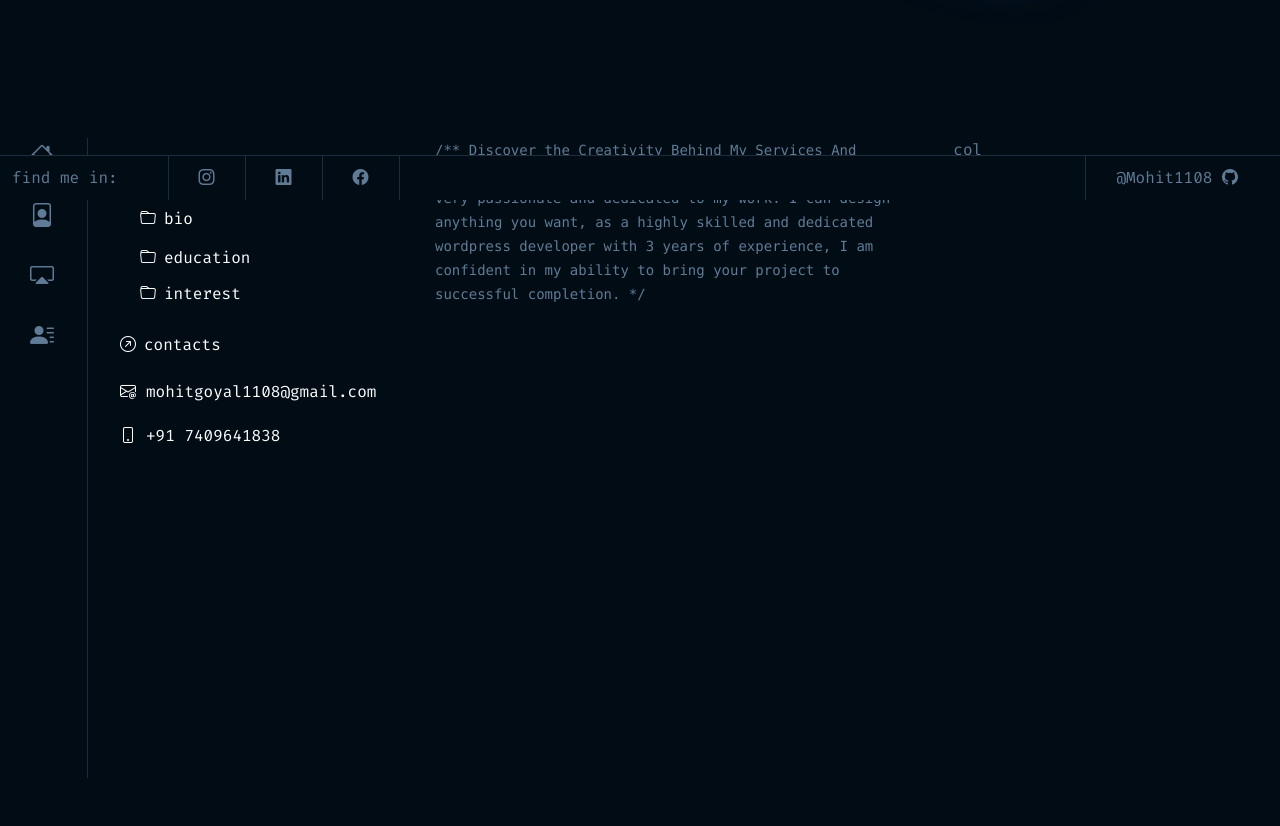
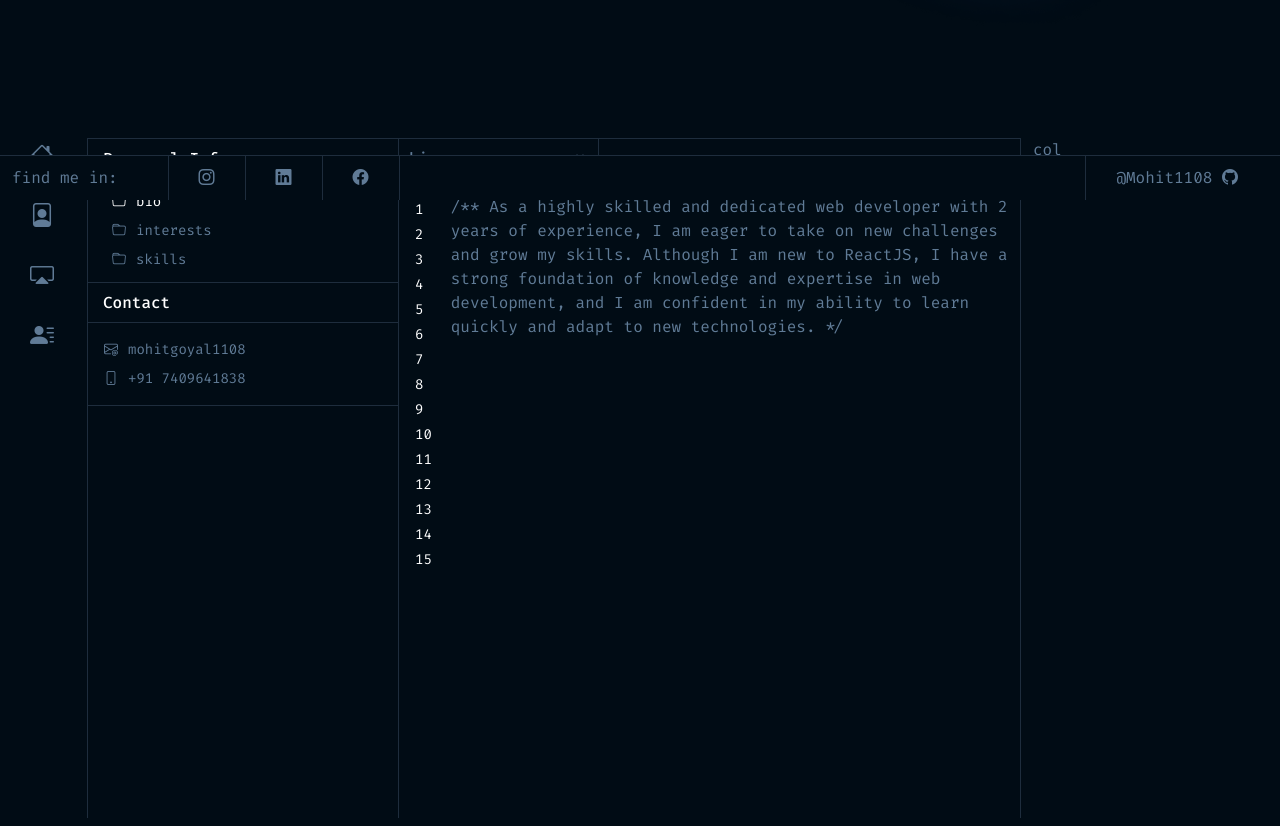
Before and after one commit to Mohit1108/ReactPortfolio, a React (Create React App) app: page / in a window 1280 px wide. Shown: the part 600-1426 px from the top of the page. Built offline with nearby package versions, Linux system fonts and the light colour scheme.

Commit message:
UI Fixes and Added Accordian in it

```diff
--- a/src/Components/Sections/About.js
+++ b/src/Components/Sections/About.js
@@ -1,8 +1,29 @@
-import React from "react";
-import PersonalInfo from "./AboutCompartments/personalInfo";
+import React, { useState } from "react";
 import Contact from "./AboutCompartments/contact";
-import BioInterestEducationContent from "./AboutCompartments/Info/BEIContent";
+
+import data from "./AboutCompartments/Accordian/data";
+import Title from "./AboutCompartments/Accordian/Title";
+import Content from "./AboutCompartments/Accordian/Content";
+// import Accordion from "./AboutCompartments/Accordian/Accordion";
 export default function About() {
+  const [activeTab, setActiveTab] = useState(data[0].id);
+
+  const handleTabClick = (tabId) => {
+    setActiveTab(tabId);
+  };
+
+  const [personalInfoOpen, setPersonalInfoOpen] = useState(true);
+  const [contactOpen, setContactOpen] = useState(true);
+
+  const togglePersonalInfo = () => {
+    setPersonalInfoOpen(!personalInfoOpen);
+  };
+
+  const toggleContact = () => {
+    setContactOpen(!contactOpen);
+  };
+
+
   return (
     <div>
       <div className=" heroSection my-5">
@@ -17,15 +38,26 @@ export default function About() {
           </div>
 
           {/* Personal Info */}
-          <div className="col-md-3 me-4">
-            <div className="accordion" id="accordionExample">
-              <PersonalInfo></PersonalInfo>
-              {/* Contact me */}
-              <Contact></Contact>
-            </div>
+
+          <div className="col-md-3 m-0 p-0 infoTitle border-end border-top">
+                <h3 onClick={togglePersonalInfo} className={personalInfoOpen ? 'active' : ''}>Personal Info</h3>
+                {personalInfoOpen && (
+                    <Title
+                      tabs={data}
+                      activeTab={activeTab}
+                      handleTabClick={handleTabClick}
+                    ></Title>
+                )}
+
+                <h3 onClick={toggleContact} className={"contactTab border-top " + (contactOpen ? ' active' : '')}>Contact</h3>
+                {contactOpen && (
+                    <Contact></Contact>
+                )}
+
+            <div className="accordion" id="accordionExample"></div>
           </div>
-          <div className="col-md-5">
-            <BioInterestEducationContent></BioInterestEducationContent>
+          <div className="col-md-6 p-0">
+            <Content tabs={data} activeTab={activeTab}></Content>
           </div>
           <div className="col-md-2">col</div>
         </div>
--- /dev/null
+++ b/src/Components/Sections/AboutCompartments/Accordian/Content.js
@@ -0,0 +1,41 @@
+import React from "react";
+import SyntaxHighlighter from "react-syntax-highlighter";
+import { dracula } from "react-syntax-highlighter/dist/esm/styles/hljs";
+
+const Content = ({ tabs, activeTab }) => {
+  const numbers = [];
+  for (let i = 1; i <= 15; i++) {
+    numbers.push(i);
+  }
+
+  const activeTabData = tabs.find((tab) => tab.id === activeTab);
+
+  return (
+    <div className="bodyWraperContent border-top border-end h-100 p-0">
+      {activeTabData && (
+        <div className="contantwrapper">
+          <h3 className="title border-end m-0">
+            {activeTabData.title} <i className="bi bi-x"></i>
+          </h3>
+          <div className="row description p-0 m-0 border-top pt-3">
+            <div className="col-md-1 p-0 ">
+              <ul className="list-group">
+                {numbers.map((number) => (
+                  <li className="list-group-item px-3 pt-1 pb-0 small" key={number}>
+                    {number}
+                  </li>
+                ))}
+              </ul>
+            </div>
+            <div className="col-md-11 p-0">
+
+              <p className=" ">{activeTabData.content}</p>
+            </div>
+          </div>
+        </div>
+      )}
+    </div>
+  );
+};
+
+export default Content;
--- /dev/null
+++ b/src/Components/Sections/AboutCompartments/Accordian/Title.js
@@ -0,0 +1,21 @@
+// Sidebar.js
+
+import React from 'react';
+
+const Title = ({ tabs, activeTab, handleTabClick }) => {
+  return (
+    <ul className="list-group px-4 border-top rounded-0 py-2">
+      {tabs.map(tab => (
+        <li
+          key={tab.id}
+          className={"list-group-item py-1 small " + (tab.id === activeTab ? ' active ' : '')}
+          onClick={() => handleTabClick(tab.id)}
+        ><i className="bi bi-folder"></i>
+          {tab.title}
+        </li>
+      ))}
+    </ul>
+  );
+};
+
+export default Title;
--- /dev/null
+++ b/src/Components/Sections/AboutCompartments/Accordian/data.js
@@ -0,0 +1,37 @@
+// data.js
+const data = [
+  {
+    id: 1,
+    title: "bio",
+    content:
+      "/** As a highly skilled and dedicated web developer with 2 years of experience, I am eager to take on new challenges and grow my skills. Although I am new to ReactJS, I have a strong foundation of knowledge and expertise in web development, and I am confident in my ability to learn quickly and adapt to new technologies. */ ",
+  },
+  {
+    id: 2,
+    title: "interests",
+    content: <html><ul className="list-group-interest list-group">
+    <li>Web development</li>
+    <li>React.js</li>
+    <li>WordPress development</li>
+    <li>HTML, CSS,  JavaScript</li>
+    <li>Delivering high-quality work</li>
+    <li>Creating stunning websites</li>
+    <li>WooCommerce</li>
+    <li>ACF development</li>
+    <li>Website maintenance</li>
+    <li>Revamping websites</li>
+    <li>Bootstrap</li>
+    <li>Tailwind CSS</li>
+    <li>Cloning websites</li>
+    <li>Problem-solving</li>
+    <li>Multi-tasking</li>
+    </ul></html>,
+  },
+  {
+    id: 3,
+    title: "skills",
+    content: "",
+  },
+];
+
+export default data;
--- a/src/Components/Sections/AboutCompartments/Info/BEITitle.js
+++ b/src/Components/Sections/AboutCompartments/Info.old/BEITitle.js
@@ -2,7 +2,16 @@ import React from "react";
 
 export default function BioInterestEducationTitle() {
   return (
-    <div className="accordion" id="accordionDetails">
+
+
+
+    <div
+        id="personalInfo"
+        className="accordion-collapse collapse show ps-4"
+        aria-labelledby="PersonalHeading"
+        data-bs-parent="#accordionExample"
+      >
+<div className="accordion" id="accordionDetails">
       <div className="accordion-item my-3 ">
         <h2 className="accordion-header" id="headingBio">
           <button
@@ -47,5 +56,9 @@ export default function BioInterestEducationTitle() {
         </h2>
       </div>
     </div>
+
+
+      </div>
+
   );
 }
--- a/src/Components/Sections/AboutCompartments/contact.js
+++ b/src/Components/Sections/AboutCompartments/contact.js
@@ -2,36 +2,13 @@ import React from "react";
 
 export default function Contact() {
   return (
-    <div className="accordion-item">
-      <h2 className="accordion-header" id="ContactHeading">
-        <button
-          className="accordion-button "
-          type="button"
-          data-bs-toggle="collapse"
-          data-bs-target="#Contactme"
-          aria-expanded="true"
-          aria-controls="Contactme"
-        >
-          <i className="bi bi-arrow-up-right-circle me-2"></i> contacts
-        </button>
-      </h2>
-      <div
-        id="Contactme"
-        className="accordion-collapse collapse show"
-        aria-labelledby="ContactHeading"
-        data-bs-parent="#accordionExample"
-      >
-        <div className="accordion-body pt-0">
-          <ul className="list-group">
-            <li className="list-group-item">
-              <i className="bi bi-envelope-at"></i>mohitgoyal1108@gmail.com
-            </li>
-            <li className="list-group-item">
-              <i className="bi bi-phone"></i>+91 7409641838
-            </li>
-          </ul>
-        </div>
-      </div>
-    </div>
+    <ul className="list-group contactContent gap-2 px-3 small border-bottom border-top pb-3 rounded-0">
+      <li className="list-group-item  p-0 pt-3  ">
+        <i className="bi bi-envelope-at"></i>mohitgoyal1108
+      </li>
+      <li className="list-group-item  p-0 ">
+        <i className="bi bi-phone"></i>+91 7409641838
+      </li>
+    </ul>
   );
 }
--- a/src/Components/Sections/AboutCompartments/personalInfo.js
+++ /dev/null
@@ -1,29 +0,0 @@
-import React from "react";
-import BioInterestEducationTitle from "./Info/BEITitle";
-
-export default function PersonalInfo() {
-  return (
-    <div className="accordion-item">
-      <h2 className="accordion-header" id="PersonalHeading">
-        <button
-          className="accordion-button"
-          type="button"
-          data-bs-toggle="collapse"
-          data-bs-target="#personalInfo"
-          aria-expanded="true"
-          aria-controls="personalInfo"
-        >
-          <i className="bi bi-arrow-up-right-circle me-2"></i> personal-info
-        </button>
-      </h2>
-      <div
-        id="personalInfo"
-        className="accordion-collapse collapse show ps-4"
-        aria-labelledby="PersonalHeading"
-        data-bs-parent="#accordionExample"
-      >
-        <BioInterestEducationTitle></BioInterestEducationTitle>
-      </div>
-    </div>
-  );
-}
--- a/src/styles.css
+++ b/src/styles.css
@@ -169,3 +169,95 @@ li.list-group-item {
 code {
   color: var(--text);
 }
+
+.infoTitle h3 {
+
+  font-size: 16px;
+  padding: 10px 15px;
+}
+.infoTitle .list-group-item{
+  color: var(--text);
+}
+.infoTitle .list-group-item.active {
+  z-index: 0;
+  color:var(--white);
+  background-color: transparent;
+  border:none;
+  margin: 0px;
+}
+
+
+.infoTitle h3{
+  color: var(--text);
+  font-size: 16px;
+  margin: 0;
+
+}
+
+.infoTitle h3.active{
+  color: var(--white);
+}
+
+.border-top , .border-end, .border-bottom, .border-start {
+  border-color: var(--border)  !important;
+}
+
+.bodyWraperContent .title {
+  font-size: 16px;
+  padding: 10px;
+width: 200px;
+  display: flex;
+  justify-content: space-between;
+}
+.bodyWraperContent .description{
+  font-size: 16px;
+  padding: 10px;
+}
+
+.list-group-interest {
+  list-style: none;
+}
+
+
+/* Skills */
+.skillbar {
+  position: relative;
+  display: block;
+  width: 100%;
+  margin-bottom: 30px;
+}
+
+.skillbar-bar:before {
+  background: #eee;
+  content: "";
+  height: 3px;
+  position: absolute;
+  width: 100%;
+  z-index: -1;
+}
+
+.skillbar-bar {
+  height: 3px;
+  width: 0px;
+  background: #323232;
+  transition-property: width, background-color;
+}
+
+.skillbar-title {
+  color: #323232;
+  font-size: 11px;
+  font-weight: 600;
+  text-transform: uppercase;
+  display: inline-block;
+}
+
+.skill-bar-percent {
+  float: right;
+  display: inline-block;
+  color: #323232;
+  font-size: 11px;
+  font-weight: 600;
+  text-transform: uppercase;
+}
+
+/* CENTERING ONLY */
```
Also changed, not shown: src/Components/Sections/AboutCompartments/Accordian/skills.js (added), src/Components/Sections/AboutCompartments/Info.old/BEIContent.js (renamed from src/Components/Sections/AboutCompartments/Info/BEIContent.js), 1 other file (tests, documents, lock files or other folders).
